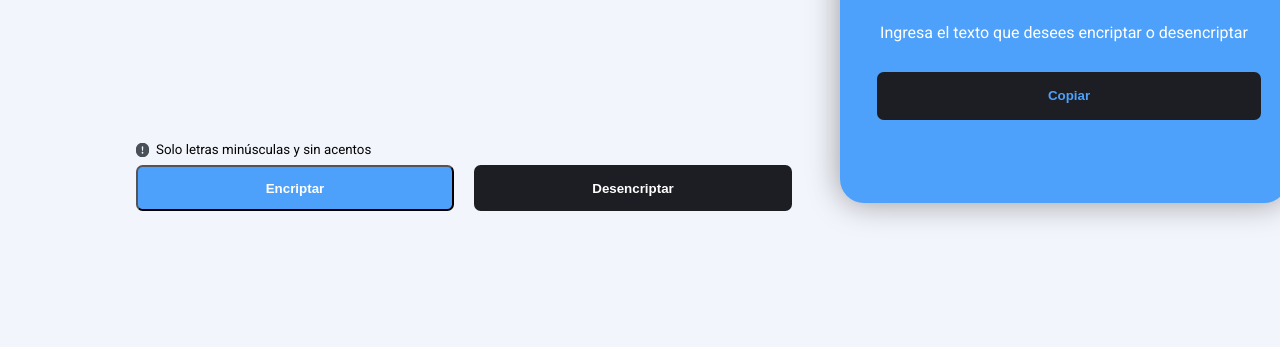
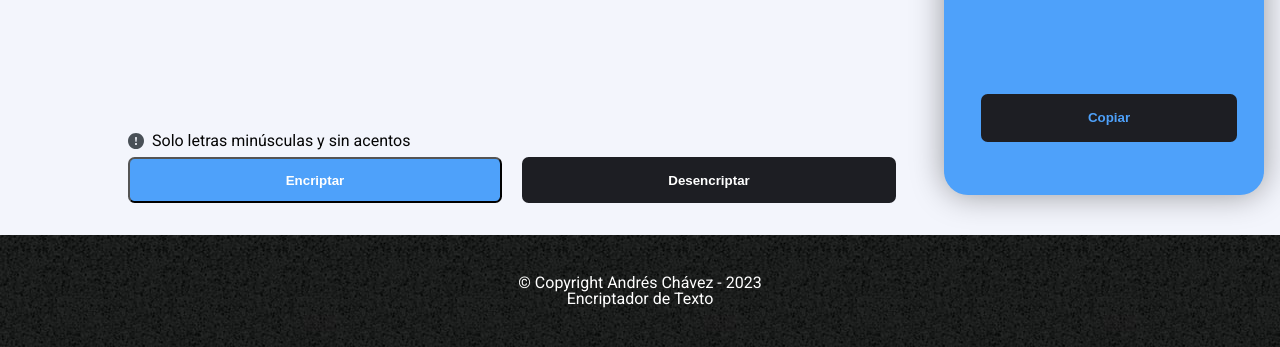
Before and after one commit to Jleones14/Challenge_ONE_Oracle_Encriptador, a plain HTML site: page encriptador.html in a window 1280 px wide. Shown: the part 589-936 px from the top of the page. Before the commit the page ends 840 px from the top, so only its background shows below. Drawn offline with Linux system fonts and the light colour scheme.

Commit message:
Finalización de la maquetación

```diff
--- a/encriptador.html
+++ b/encriptador.html
@@ -6,6 +6,7 @@
     <meta http-equiv="X-UA-Compatible" content="IE=edge">
     <meta name="viewport" content="width=device-width, initial-scale=1.0">
     <title>Encriptador de Texto</title>
+    <link rel="stylesheet" href="reset.css">
     <link rel="stylesheet" href="styles.css">
     <link rel="preconnect" href="https://fonts.googleapis.com">
     <link rel="preconnect" href="https://fonts.gstatic.com" crossorigin>
@@ -43,6 +44,9 @@
                 </section>
         </aside>
     </main>
+    <footer>
+        <p class="copyright">&copy Copyright Andrés Chávez - 2023</p>
+        <p class="copyright">Encriptador de Texto</p>
+    </footer>
 </body>
-
 </html>
--- /dev/null
+++ b/reset.css
@@ -0,0 +1,48 @@
+/* http://meyerweb.com/eric/tools/css/reset/
+   v2.0 | 20110126
+   License: none (public domain)
+*/
+
+html, body, div, span, applet, object, iframe,
+h1, h2, h3, h4, h5, h6, p, blockquote, pre,
+a, abbr, acronym, address, big, cite, code,
+del, dfn, em, img, ins, kbd, q, s, samp,
+small, strike, strong, sub, sup, tt, var,
+b, u, i, center,
+dl, dt, dd, ol, ul, li,
+fieldset, form, label, legend,
+table, caption, tbody, tfoot, thead, tr, th, td,
+article, aside, canvas, details, embed,
+figure, figcaption, footer, header, hgroup,
+menu, nav, output, ruby, section, summary,
+time, mark, audio, video {
+	margin: 0;
+	padding: 0;
+	border: 0;
+	font-size: 100%;
+	font: inherit;
+	vertical-align: baseline;
+}
+/* HTML5 display-role reset for older browsers */
+article, aside, details, figcaption, figure,
+footer, header, hgroup, menu, nav, section {
+	display: block;
+}
+body {
+	line-height: 1;
+}
+ol, ul {
+	list-style: none;
+}
+blockquote, q {
+	quotes: none;
+}
+blockquote:before, blockquote:after,
+q:before, q:after {
+	content: '';
+	content: none;
+}
+table {
+	border-collapse: collapse;
+	border-spacing: 0;
+}
--- a/styles.css
+++ b/styles.css
@@ -1,12 +1,13 @@
-body{
+body {
     background: #F3F5FC;
     color: #FFFFFF;
     display: flex;
     flex-direction: column;
     font-family: 'Roboto', sans-serif;
+    min-height: 100vh;
 }
 
-.main{
+.main {
     width: 100%;
     min-height: 95vh;
     padding: 2em 0;
@@ -14,17 +15,17 @@ body{
     flex-direction: row;
 }
 
-.main_logo{
+.main_logo {
     display: flex;
     justify-content: center;
     min-width: 10vw;
 }
 
-.main_img{
+.main_img {
     max-width: 8em;
 }
 
-.main_encriptador{
+.main_encriptador {
     margin-top: 4em;
     min-height: 60vh;
     width: 60vw;
@@ -33,7 +34,7 @@ body{
     justify-content: space-between;
 }
 
-.main_textarea{
+.main_textarea {
     width: 100%;
     background-color: #F3F5FC;
     min-height: 60vh;
@@ -44,38 +45,38 @@ body{
     border: none;
 }
 
-.main_textarea::placeholder{
+.main_textarea::placeholder {
     color: #8b9ad1;
 }
 
-.main_textarea:focus{
+.main_textarea:focus {
     outline: none;
 }
 
-.main_footer{
+.main_footer {
     display: flex;
     flex-direction: column;
 }
 
-.main_small{
+.main_small {
     width: 100%;
     margin-bottom: 0.5em;
     color: #050505;
 }
 
-.main_small{
+.main_small {
     width: 100%;
     margin-bottom: 0.5em;
 }
 
-small{
+small {
     padding-left: 1.5em;
     position: relative;
     display: flex;
     align-items: center;
 }
 
-small::before{
+small::before {
     content: '';
     background-image: url("Imagenes/bi_exclamation-circle-fill.svg");
     width: 1em;
@@ -89,7 +90,7 @@ small::before{
     filter: invert(1) brightness(2) opacity() drop-shadow();
 }
 
-.main_buttons{
+.main_buttons {
     width: 100%;
     display: flex;
     flex-direction: row;
@@ -97,7 +98,7 @@ small::before{
     align-items: center;
 }
 
-.main_button_primary{
+.main_button_primary {
     background-color: #4EA1FA;
     color: #FFFFFF;
     transition: background 250ms;
@@ -110,11 +111,11 @@ small::before{
     width: 100%;
 }
 
-.main_button_primary:hover{
+.main_button_primary:hover {
     background: #007bff;
 }
 
-.main_button_secondary{
+.main_button_secondary {
     background-color: #1D1E23;
     border: 0.15em solid #1D1E23;
     color: #FFFFFF;
@@ -128,12 +129,12 @@ small::before{
     width: 100%;
 }
 
-.main_button_secondary:hover{
+.main_button_secondary:hover {
     background: #4EA1FA;
 }
 
-.aside{
-    width: 30vw;
+.aside {
+    width: 20vw;
     min-height: 60vh;
     max-height: calc(90vh - 2em);
     padding: 0 3em;
@@ -141,9 +142,9 @@ small::before{
 
 .aside_content {
     background-color: #4EA1FA;
-        box-shadow: 0em 0em 2em 0em rgba(0,0,0,0.38);
-        -webkit-box-shadow: 0em 0em 2em 0em rgba(0,0,0,0.38);
-        -moz-box-shadow: 0em 0em 2em 0em rgba(0,0,0,0.38);
+    box-shadow: 0em 0em 2em 0em rgba(0, 0, 0, 0.38);
+    -webkit-box-shadow: 0em 0em 2em 0em rgba(0, 0, 0, 0.38);
+    -moz-box-shadow: 0em 0em 2em 0em rgba(0, 0, 0, 0.38);
     height: 100%;
     width: 100%;
     border-radius: 1.5em;
@@ -183,11 +184,11 @@ small::before{
     font-weight: 600;
 }
 
-/*.aside_p {
-        margin-top: .5em;
+.aside_p {
+        margin-top: 1.5em;
         width: 75%;
         text-align: center;
-}*/
+}
 
 .aside_encriptado {
     font-size: 1.75em;
@@ -199,7 +200,7 @@ small::before{
 
 .aside_button {
     border-radius: 0.5em;
-        margin-top: 1em;
+    margin-top: 8em;
     padding: 1em;
     min-height: 6vh;
     font-weight: 600;
@@ -213,6 +214,13 @@ small::before{
     margin-left: 0.75em;
 }
 
-.aside_button:hover{
+.aside_button:hover {
     opacity: .8;
 }
+
+footer {
+    text-align: center;
+    background: url(Imagenes/bg.jpg);
+    padding: 40px;
+    margin-top: auto;
+}
```
Also changed, not shown: Imagenes/bg.jpg (added). Lines whose indentation alone changed are shown as unchanged.
